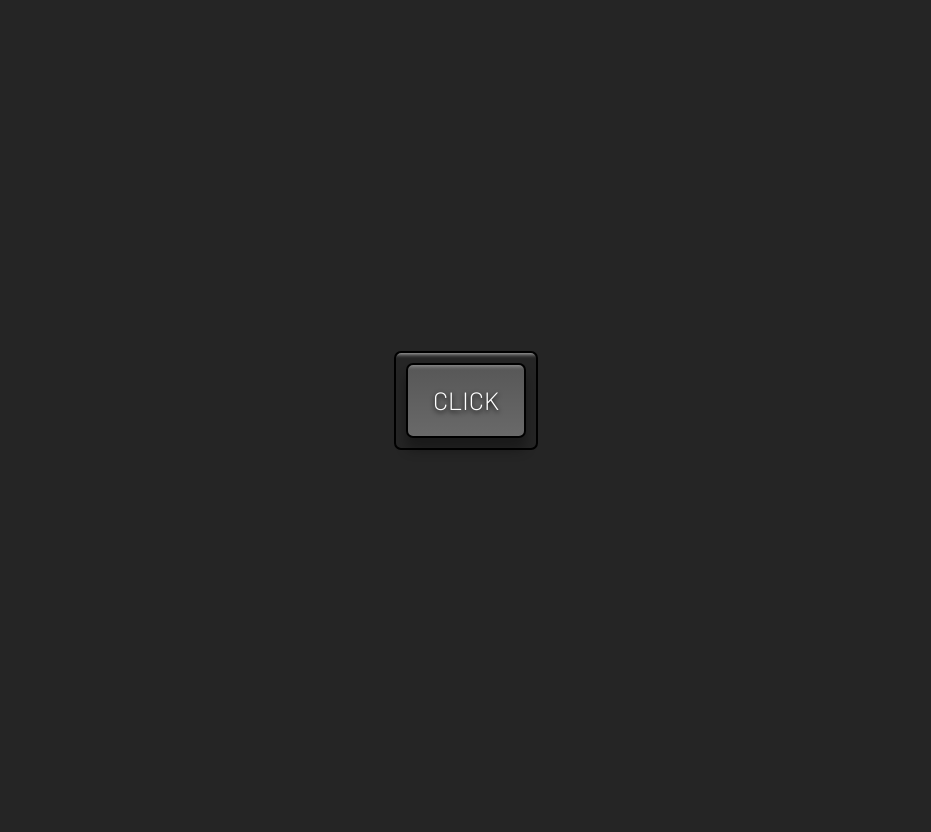
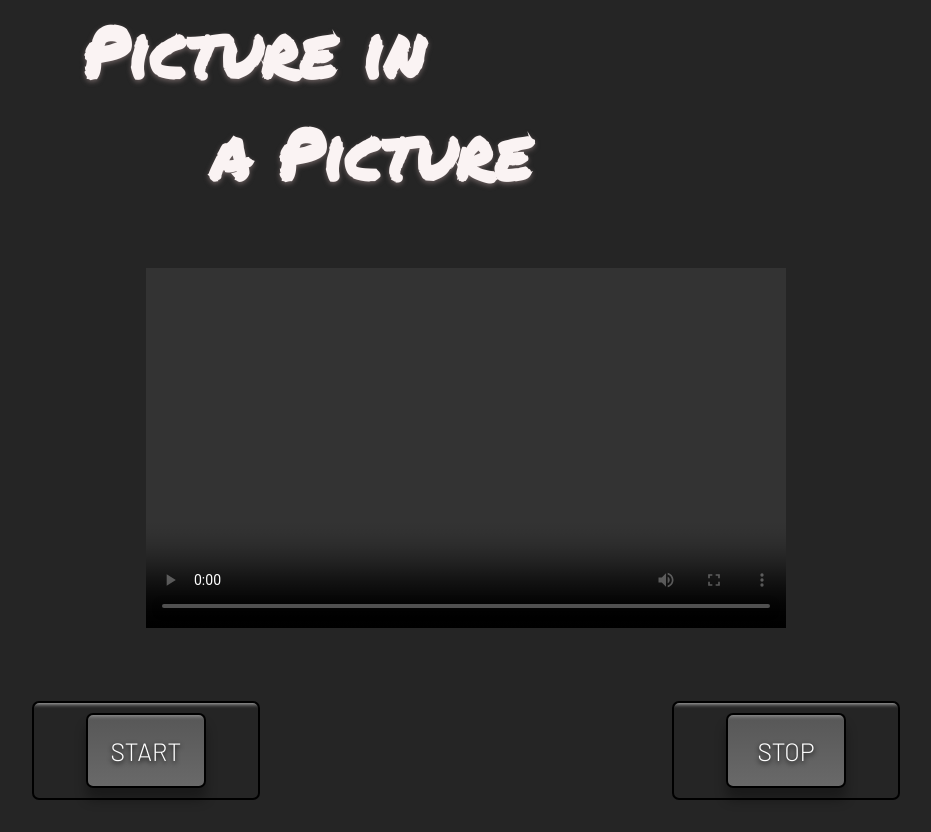
Before and after one commit to bee-w/pic-in-pic, a plain HTML site: page index.html in a window 1280 px wide. Shown: the whole page, without its empty margins (174-1105 px from the left). Before the commit the page ends 800 px from the top, so only its background shows below. Drawn offline with Linux system fonts and the light colour scheme.

Commit message:
initial complete

```diff
--- a/index.html
+++ b/index.html
@@ -13,11 +13,20 @@
     <link rel="stylesheet" href="style.css">
 </head>
 <body>
+    <h1>Picture in</h1>
+    <h1 class="second">a Picture</h1>
     <!-- Video -->
-    <video id="video" controls height="360" width="640" hidden></video>
+    <div class="video-container">
+        <video id="video" controls height="360" width="640"></video>
+    </div>
     <!-- Button -->
+    <div class=buttons>
     <div class="button-container">
-        <button id="button">CLICK</button>
+        <button id="start-button">START</button>
+    </div>
+    <div class="button-container">
+        <button id="stop-button">STOP</button>
+    </div>
     </div>
     <!--script-->
     <script src="script.js"></script>
--- a/script.js
+++ b/script.js
@@ -1 +1,46 @@
-console.log('testing');
+const videoElement = document.getElementById('video');
+const startButton = document.getElementById('start-button');
+const stopButton = document.getElementById('stop-button');
+
+// Prompt to select media stream
+async function selectMediaStream() {
+    try {
+        const mediaStream = await navigator.mediaDevices.getDisplayMedia();
+        videoElement.srcObject = mediaStream;
+        videoElement.onloadedmetadata = () => {
+            videoElement.play();
+        }
+    } catch (error) {
+
+    }
+}
+
+startButton.addEventListener('click', async () => {
+    // Disable button
+    startButton.disabled = true;
+    // Start picture in picture
+    await videoElement.requestPictureInPicture();
+    // Reset Button
+    startButton.disabled = false;
+});
+
+stopButton.addEventListener('click', () => {
+    if (document.pictureInPictureElement) {
+        document
+            .exitPictureInPicture()
+            .catch(error => {
+
+            })
+    } else{
+
+    }
+});
+
+// On load
+selectMediaStream();
+
+// stopButton.disabled = true;
+// // Start picture in picture
+// await videoElement.exitPictureInPicture();
+// // Reset Button
+// stopButton.disabled = false;
--- a/style.css
+++ b/style.css
@@ -1,4 +1,5 @@
 @import url('https://fonts.googleapis.com/css2?family=Barlow:wght@300&display=swap');
+@import url('https://fonts.googleapis.com/css2?family=Barlow:wght@300&family=Permanent+Marker&display=swap');
 
 
 html {
@@ -8,17 +9,46 @@ html {
 body {
     margin: 0;
     min-height: 100vh;
-    display: flex;
-    justify-content: center;
-    align-items: center;
     background: rgb(37, 37, 37);
+    font-size: 220%;
 }
+
+h1 {
+    color:rgb(250, 243, 243);
+    font-family: 'Permanent Marker', cursive;
+    text-align: left;
+    padding: 0 0 0 20%;
+    margin: 0;
+    text-shadow: 0 2px 5px rgb(107, 95, 95);
+}
+
+.second {
+    margin-top: 0;
+    padding: 0 0 0 30%;
+}
+
+.video-container{
+    border-radius: 10px;
+    width: 100%;
+    text-align: center;
+    margin-top: 5%;
+    margin-bottom: 5%;
+}
+
 
 .button-container {
     border: 2px solid black;
     padding: 10px;
     border-radius: 7px;
+    margin: auto;
+    text-align: center;
+    width: 16%;
     box-shadow: inset 0 20px 4px -19px rgba(255, 255, 255, 0.7);
+}
+
+.buttons {
+    display: flex;
+    padding-bottom: 2rem;
 }
 
 button {
```
